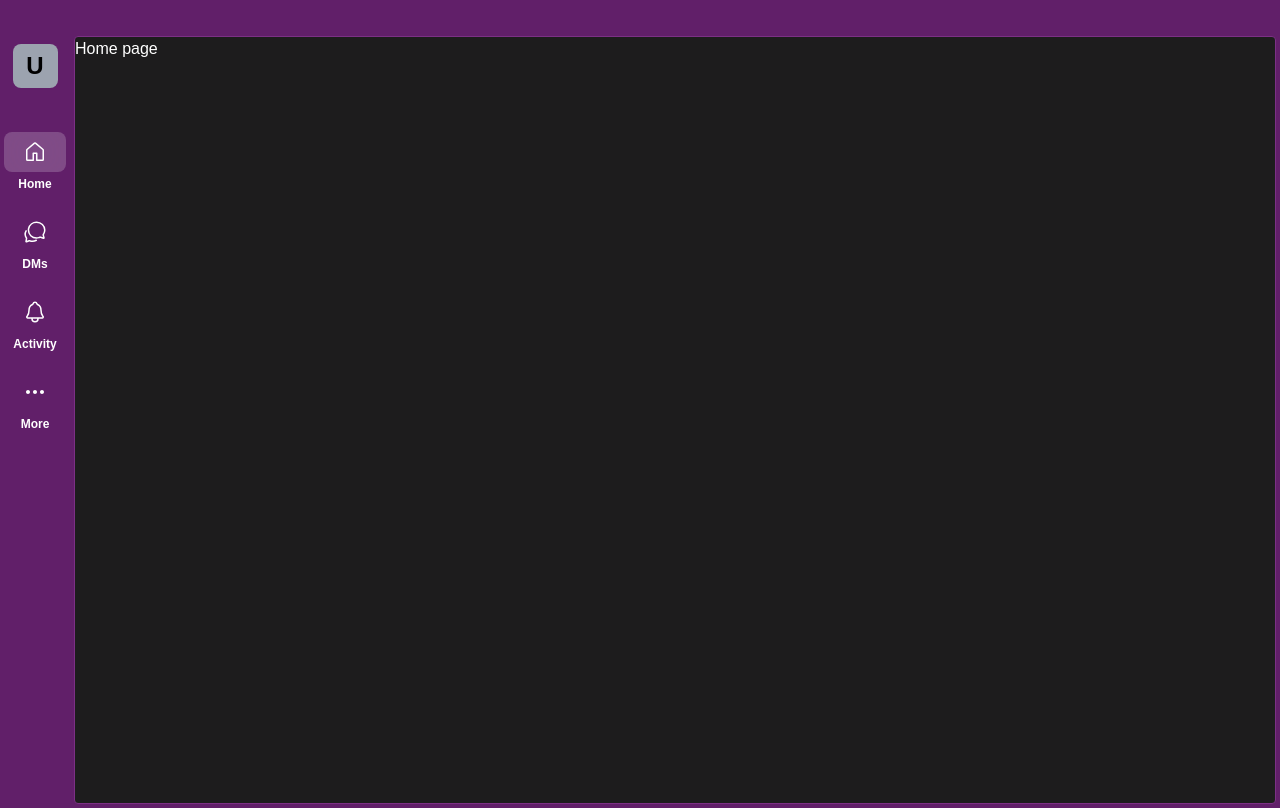
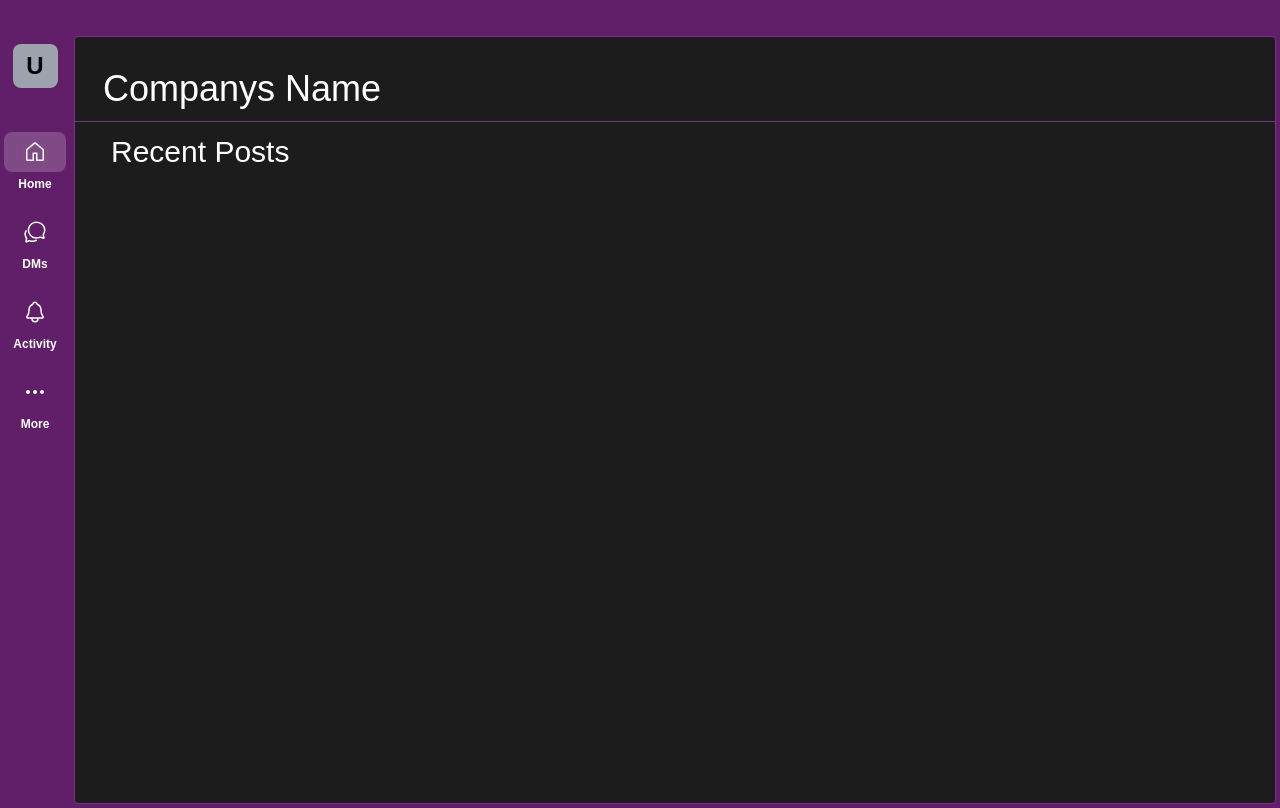
Before and after one commit to axce-j/Webforum, a Next.js app: page /home in a window 1280 px wide. Built offline with nearby package versions, Linux system fonts and the light colour scheme.

Commit message:
home page layout

```diff
--- a/src/app/(dashboard)/home/page.tsx
+++ b/src/app/(dashboard)/home/page.tsx
@@ -2,8 +2,9 @@ import React from 'react'
 
 const page = () => {
   return (
-    <div>
-      Home page
+    <div className='md:py-5 py-2'>
+      <p className='py-3 px-7 md:text-4xl text-3xl border-b md:border-[#7c3085] border-slate-400'>Companys Name</p>
+      <p className='md:text-3xl text-xl px-5 py-3 md:px-9 h-[80dvh]'>Recent Posts</p>
     </div>
   )
 }
```
